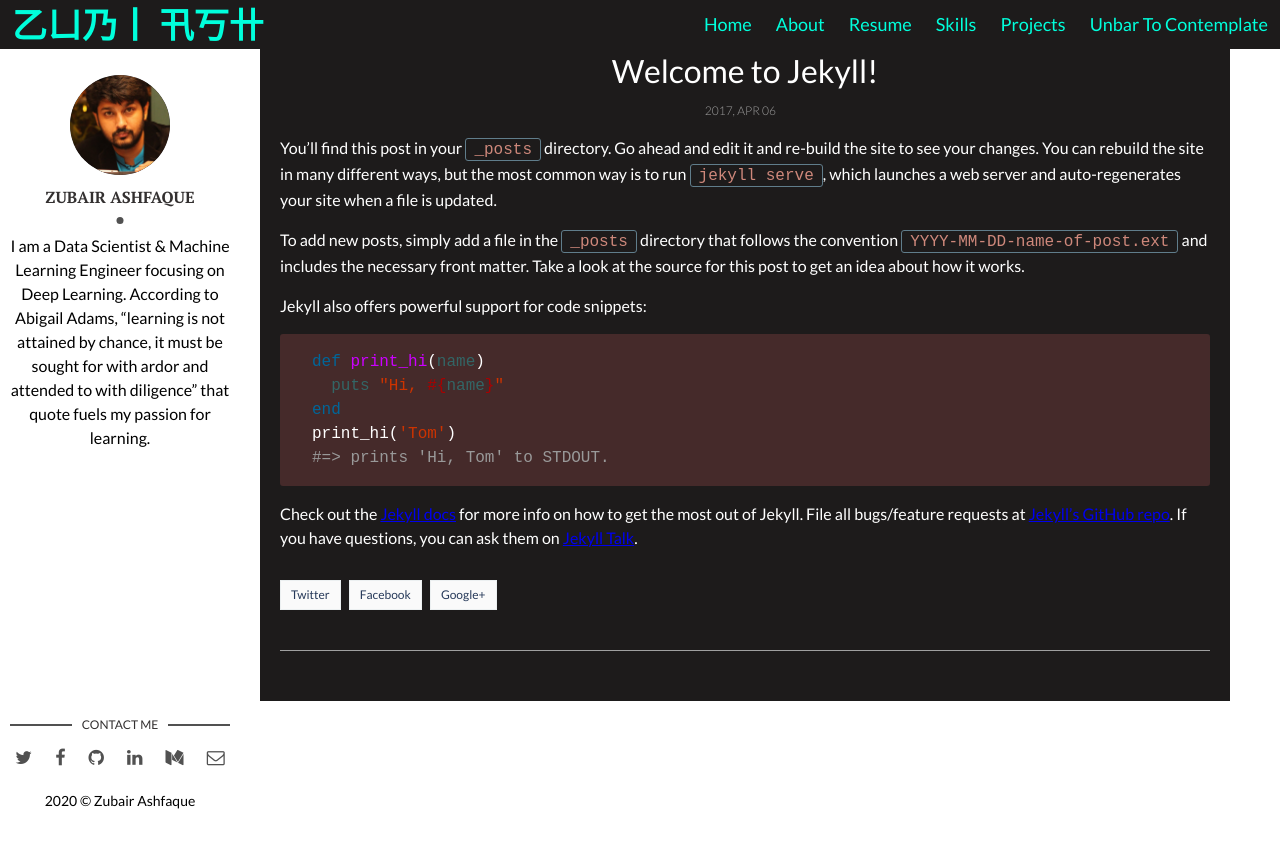
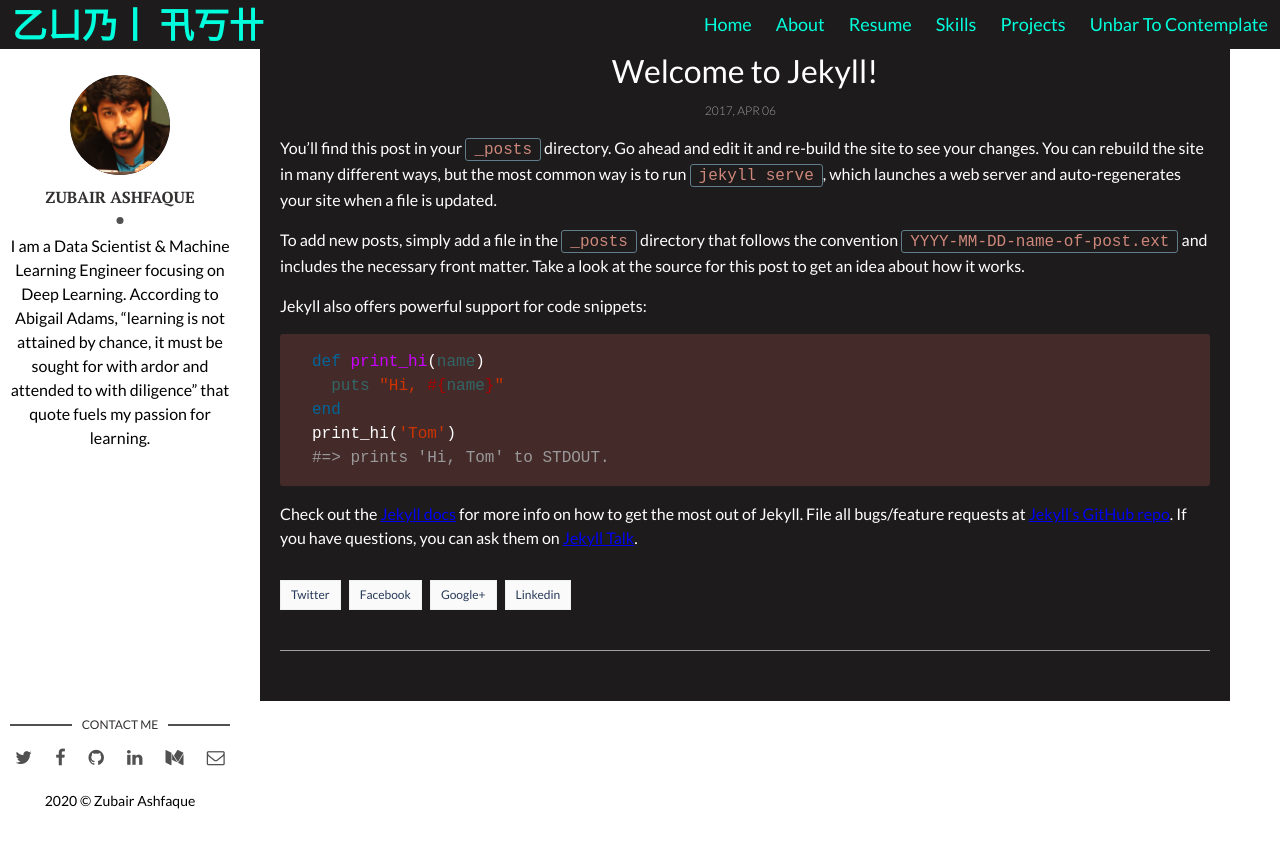
Before and after one commit to zubairashfaque/my-site, a Jekyll site: the page built from 2017-04-06-welcome-to-jekyll.markdown, in a window 1280 px wide. Shown: the top 848 px of the page. Built offline with Jekyll 4.4.1, drawn with Linux system fonts in a browser that asks for light colours; comment, search, counter and statistics services are not loaded.

Commit message:
Update post.html

```diff
--- a/_layouts/post.html
+++ b/_layouts/post.html
@@ -25,6 +25,7 @@ layout: main
           <a href="https://twitter.com/intent/tweet?text={{ page.title }}&url={{ site.url }}{{ page.url }}" title="Share on Twitter" rel="nofollow" target="_blank">Twitter</a>
           <a href="https://facebook.com/sharer.php?u={{ site.url }}{{ page.url }}" title="Share on Facebook" rel="nofollow" target="_blank">Facebook</a>
           <a href="https://plus.google.com/share?url={{ site.url }}{{ page.url }}" title="Share on Google+" rel="nofollow" target="_blank">Google+</a>
+          <a href="https://www.linkedin.com/shareArticle?mini=true&url={{ site.url }}{{ page.url }}" title="Share on Linkedin+" rel="nofollow" target="_blank">Linkedin</a>
         </div>
         <div class="page-tag">
           {% for tag in page.tags %}
```
